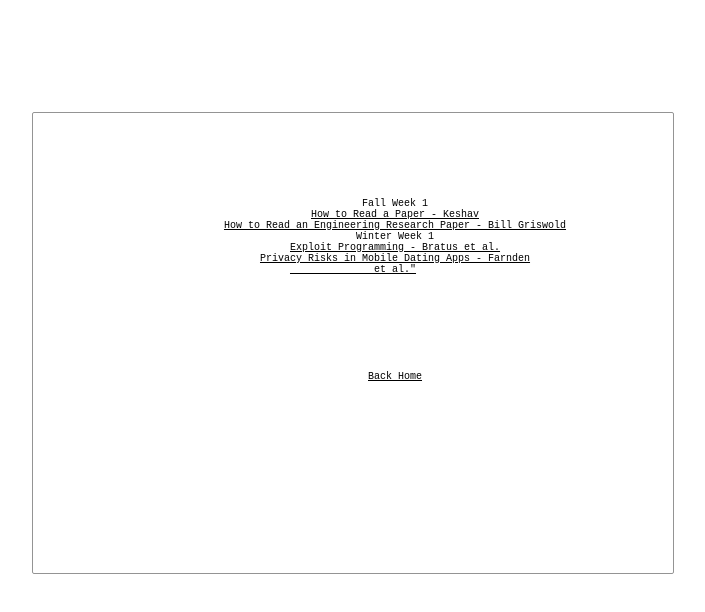
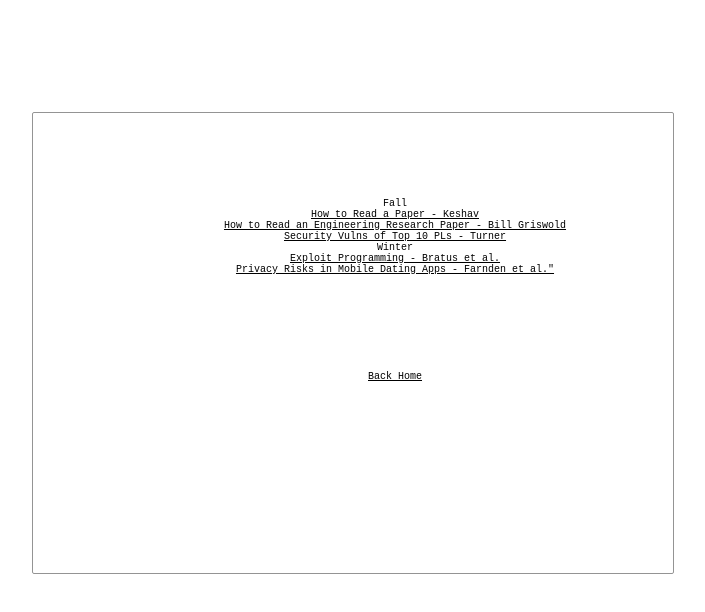
Before and after one commit to ucsd-late-night-hacks/ucsd-late-night-hacks.github.io, a plain HTML site: page readings.html in a window 1280 px wide. Shown: the whole page, without its empty margins (333-1038 px from the left). Drawn offline with Linux system fonts and the light colour scheme.

Commit message:
updated readings page

```diff
--- a/readings.html
+++ b/readings.html
@@ -29,18 +29,19 @@
         <center>
           <div id="posts">
             <pre>
-              Fall Week 1
+              Fall
               <a
               href="https://blizzard.cs.uwaterloo.ca/keshav/home/Papers/data/07/paper-reading.pdf"
               target="_blank" style="color:black">How to Read a Paper - Keshav</a>
               <a href="https://cseweb.ucsd.edu/~wgg/CSE210/howtoread.html"
               target="_blank" style="color:black;">How to Read an Engineering Research Paper - Bill Griswold</a>
-              Winter Week 1
+              <a href="http://aabri.com/manuscripts/131731.pdf" target="_blank"
+              style="color:black">Security Vulns of Top 10 PLs - Turner</a>
+              Winter
               <a href="http://langsec.org/papers/Bratus.pdf" target="_blank"
               style="color:black">Exploit Programming - Bratus et al.</a>
               <a href="https://arxiv.org/pdf/1505.02906.pdf" target="_blank"
-              style="color:black">Privacy Risks in Mobile Dating Apps - Farnden
-              et al."</a>
+              style="color:black">Privacy Risks in Mobile Dating Apps - Farnden et al."</a>
             </pre>
           </div>
           <footer>
```
